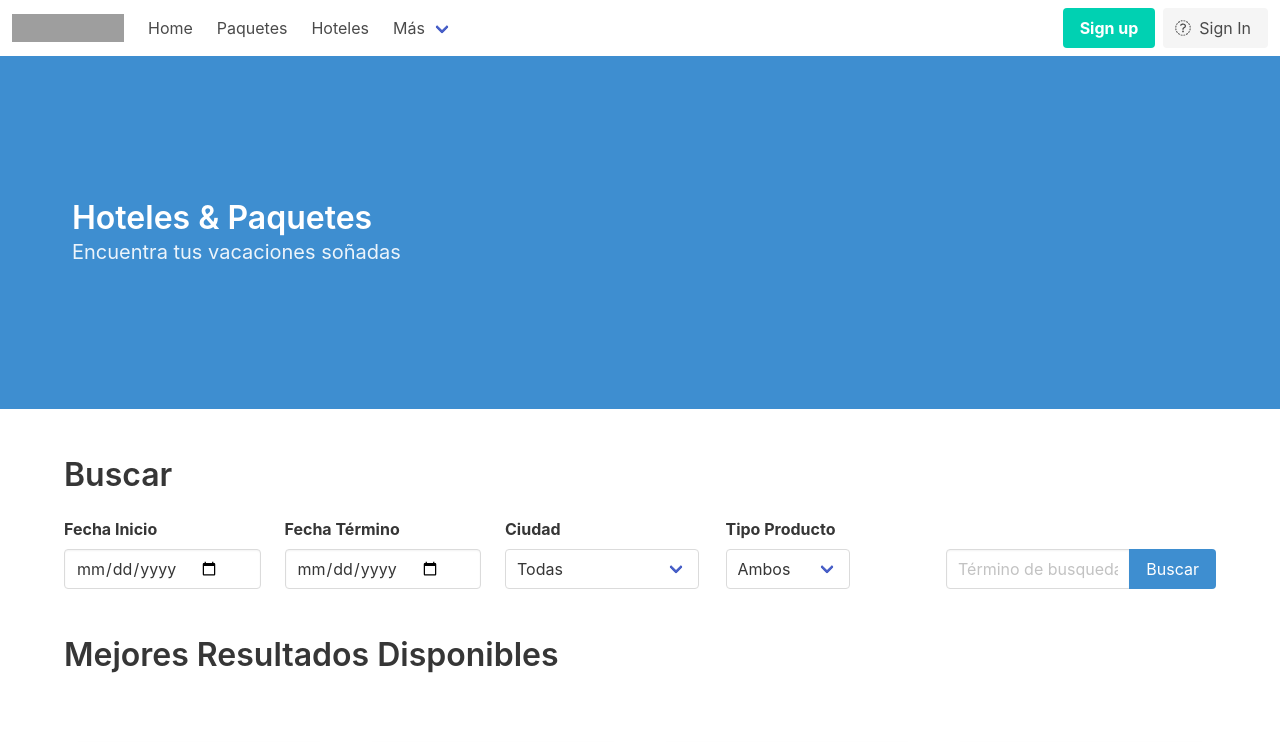
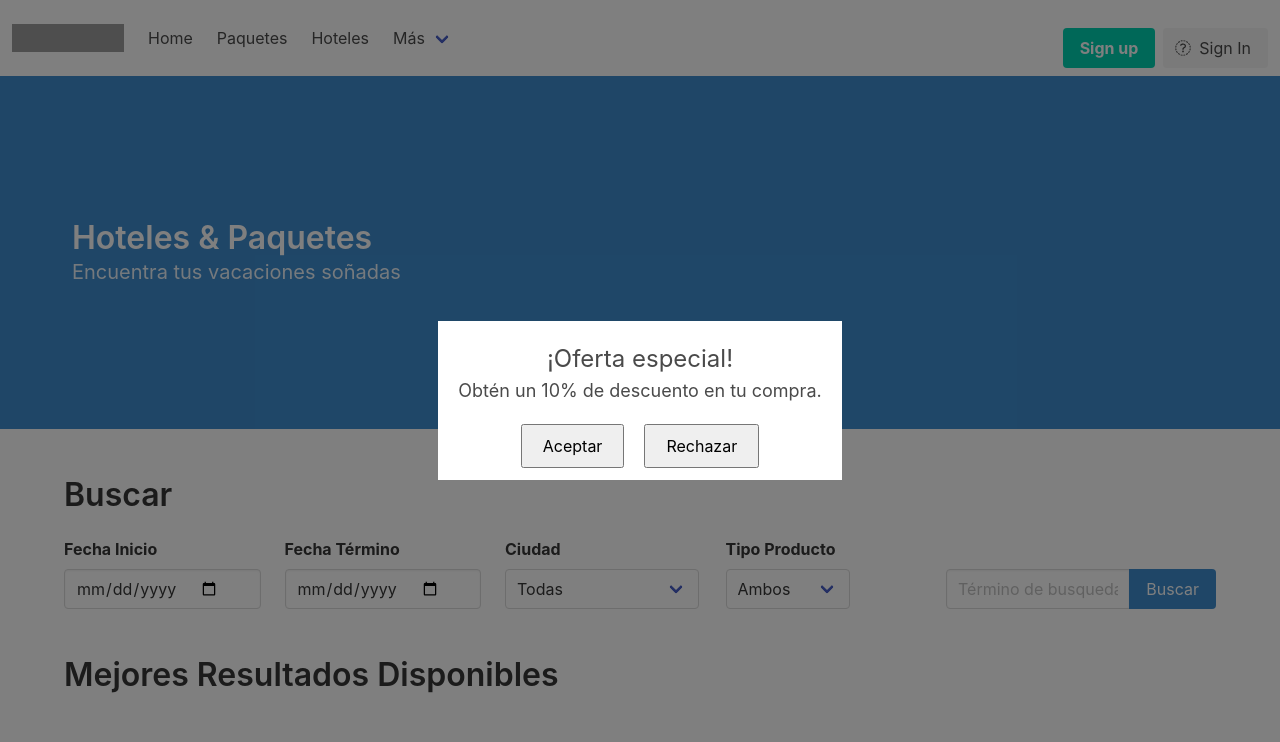
Before and after one commit to GbNok/Tarea2BaseDeDatos, a PHP site: page /index.php in a window 1280 px wide. Shown: the top 742 px of the page. Run offline with PHP 8.4, Linux system fonts and the light colour scheme; data that the repository does not hold is empty; some libraries are stand-ins or nearby versions; grey boxes are pictures that could not be loaded.

Commit message:
popup discount

```diff
--- a/Prestigetravels/public/cart.php
+++ b/Prestigetravels/public/cart.php
@@ -18,6 +18,9 @@ if ($method === "GET"){
         'user_id' => $user_id,
         'items' => $items
     ]);
+
+
+
 } elseif ($method === "POST"){
     // borrar
 }
--- a/Prestigetravels/public/index.php
+++ b/Prestigetravels/public/index.php
@@ -44,5 +44,6 @@ View::render('main_page/index_view.php', [
   'end_date' => $_GET['end_date'] ?? null,
   'city' => $_GET['city'] ?? null,
   'product_type' => $_GET['product_type'] ?? null,
-  'search_term' => $_GET['search_term'] ?? null
+  'search_term' => $_GET['search_term'] ?? null,
+  'randomnumber' => mt_rand(1, 100)
 ]);
--- a/Prestigetravels/views/main_page/index_view.php
+++ b/Prestigetravels/views/main_page/index_view.php
@@ -1,5 +1,68 @@
 <?php require_once '../core/view.php' ?>
 <?php require_once 'search_bar.php' ?>
+
+<?php
+
+if ($randomNumber <= 20) {
+    echo '
+    <style>
+    .popup {
+      display: flex;
+      align-items: center;
+      justify-content: center;
+      position: fixed;
+      top: 0;
+      left: 0;
+      width: 100%;
+      height: 100%;
+      background-color: rgba(0, 0, 0, 0.5);
+      z-index: 9999;
+    }
+
+    .popup-content {
+      background-color: #fff;
+      padding: 20px;
+      text-align: center;
+    }
+
+    .popup-content h2 {
+      font-size: 24px;
+    }
+
+    .popup-content p {
+      font-size: 18px;
+    }
+
+    .buttons {
+      display: flex;
+      justify-content: center;
+      margin-top: 20px;
+    }
+
+    .buttons button {
+      margin: 0 10px;
+      padding: 10px 20px;
+      font-size: 16px;
+    }
+    </style>
+
+    <div id="popup" class="popup">
+      <div class="popup-content">
+        <h2>¡Oferta especial!</h2>
+        <p>Obtén un 10% de descuento en tu compra.</p>
+        <div class="buttons">
+          <button id="accept-button">Aceptar</button>
+          <button id="reject-button">Rechazar</button>
+        </div>
+      </div>
+    </div>
+    ';
+}
+?>
+
+
+
+
 
 <h3 class="title is-3">Mejores Resultados Disponibles</h3>
 
```
